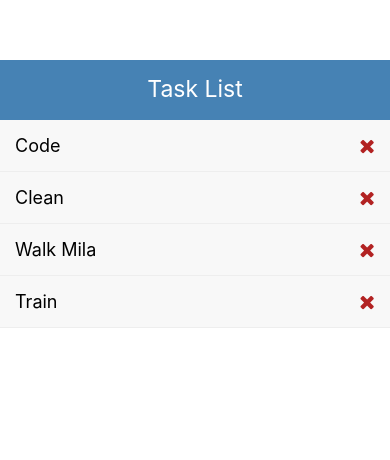
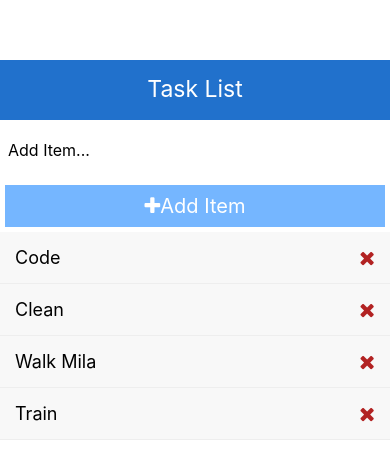
Before and after one commit to derek-oshita/todo, a React Native app: screen / in a window 390 px wide. Shown: the top 460 px of the page. Built offline with nearby package versions, Linux system fonts and the light colour scheme.

Commit message:
Finally decided on a set of colors.

```diff
--- a/App.js
+++ b/App.js
@@ -5,6 +5,7 @@
 
 import Header from './components/Header';
 import ListItem from './components/ListItem';
+import AddItem from './components/AddItem';
 
 const App = () => {
   const [items, setItems] = useState([
@@ -23,6 +24,7 @@
   return (
     <View style={styles.container}>
       <Header title="Task List" />
+      <AddItem />
       <FlatList
       data={items}
       renderItem={({item}) => <ListItem deleteItem={deleteItem} item={item}/>}
--- /dev/null
+++ b/components/AddItem.js
@@ -0,0 +1,36 @@
+import React from 'react';
+import {View, Text, StyleSheet, TextInput, TouchableOpacity} from 'react-native';
+import { Ionicons, FontAwesome } from '@expo/vector-icons';
+
+const AddItem = () => {
+    return (
+        <View>
+            <TextInput placeholder="Add Item..." style={styles.input} />
+            <TouchableOpacity style={styles.btn}>
+                <Text style={styles.btnText}>
+                    <FontAwesome name="plus" size={20} color="white"/>
+                Add Item</Text>
+            </TouchableOpacity>
+        </View>
+    )
+  }
+
+  const styles = StyleSheet.create({
+    input: {
+        height: 60,
+        padding: 8,
+        fontSize: 16,
+    },
+    btn: {
+        backgroundColor: '#75B6FF',
+        padding: 9,
+        margin: 5,
+    },
+    btnText: {
+        color: 'white',
+        fontSize: 20,
+        textAlign: 'center',
+    }
+  })
+
+  export default AddItem;
--- a/components/Header.js
+++ b/components/Header.js
@@ -13,7 +13,7 @@
     header: {
         height: 60,
         padding: 15,
-        backgroundColor: 'steelblue'
+        backgroundColor: '#2171CC'
     },
     text: {
         color: '#fff',
--- a/components/ListItem.js
+++ b/components/ListItem.js
@@ -1,6 +1,5 @@
 import React from 'react';
 import { View, Text, StyleSheet, TouchableOpacity } from 'react-native';
-// import Icon from 'react-native-vector-icons/dist/FontAwesome';
 import { Ionicons, FontAwesome } from '@expo/vector-icons';
 
 const ListItem = ({ item, deleteItem }) => {
```
